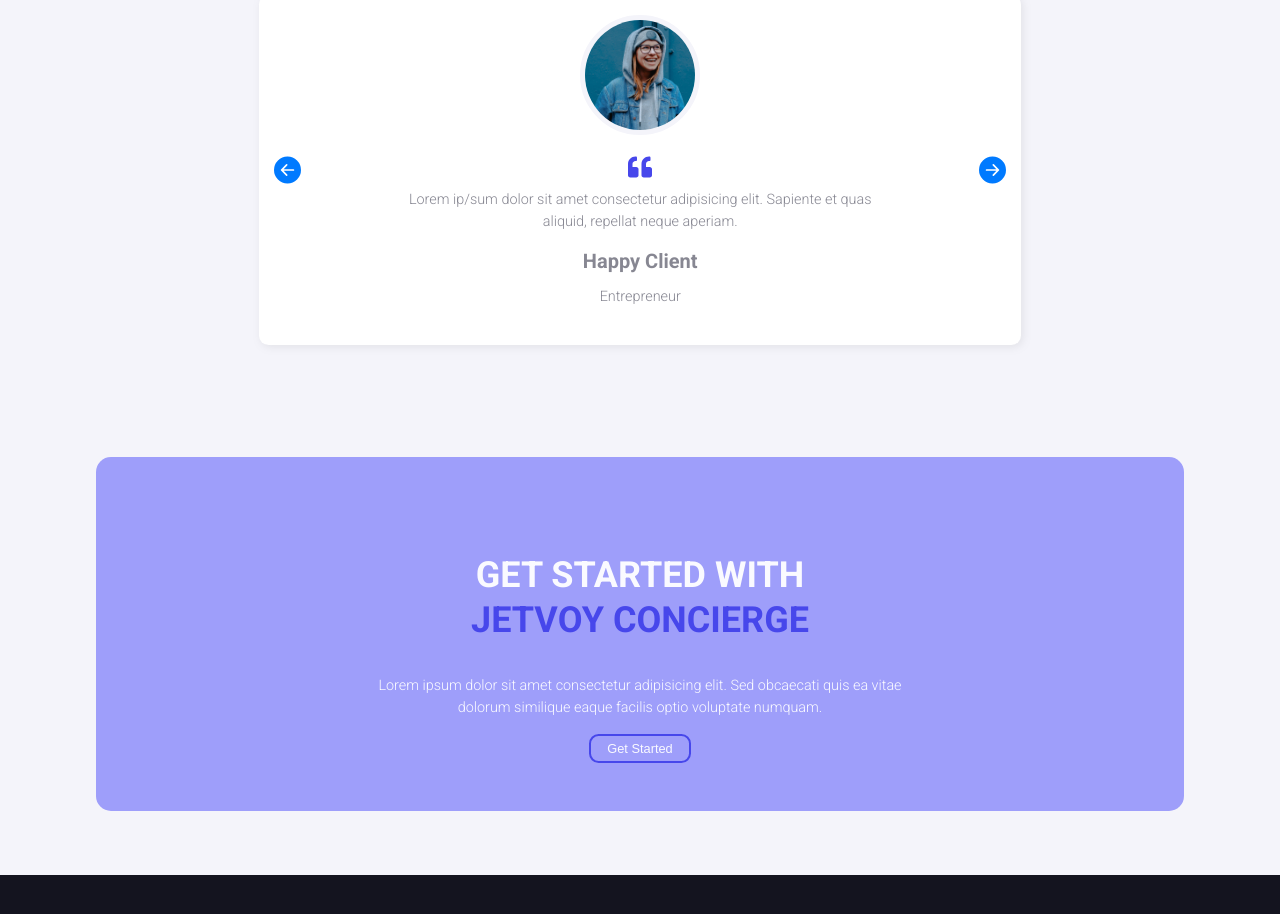
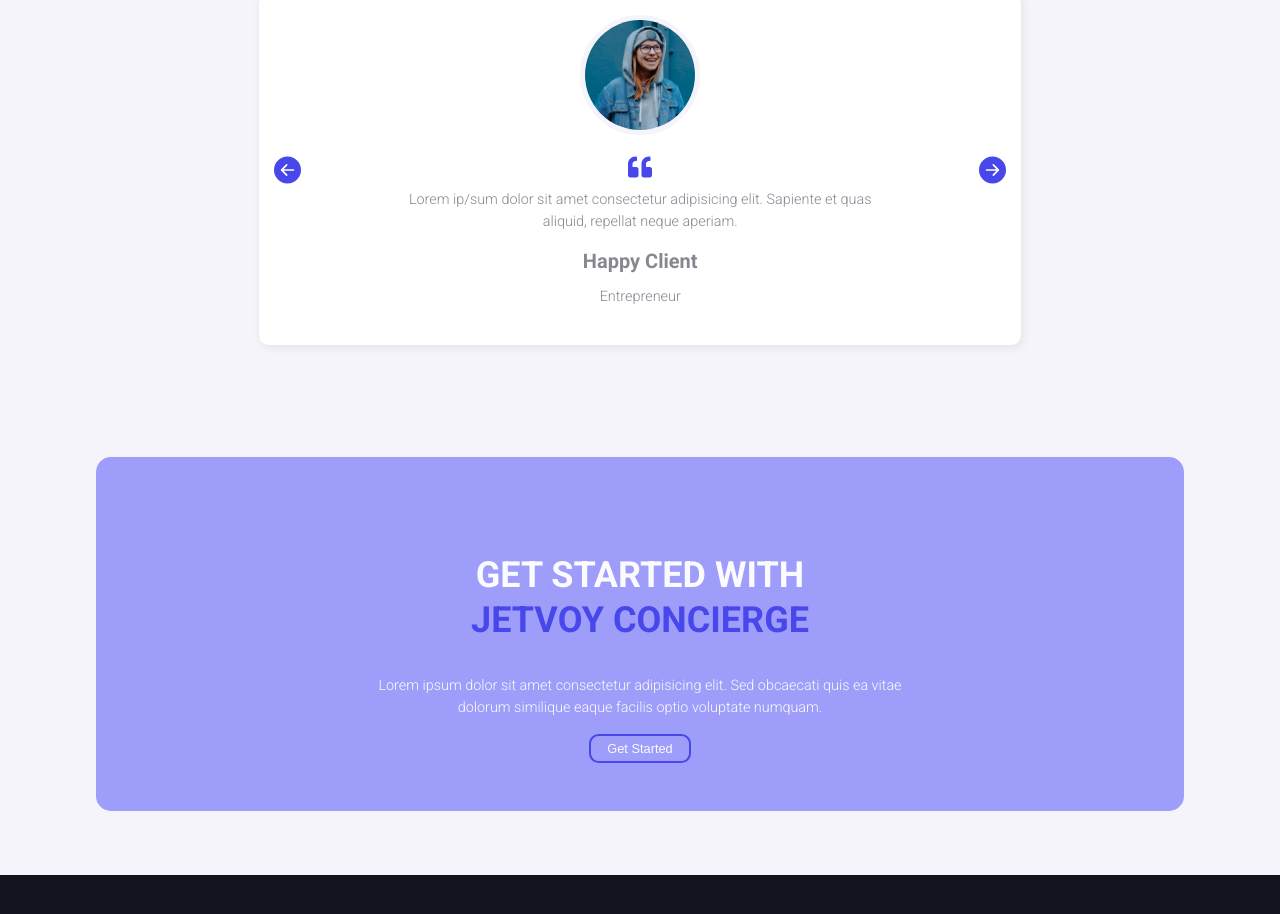
Before and after one commit to dicksonoche/concierge, a React (Vite) app: page / in a window 1280 px wide. Shown: the part 2918-3832 px from the top of the page. Built offline with nearby package versions, Linux system fonts and the light colour scheme.

Commit message:
navigation buttonns

```diff
--- a/src/components/Destinations/destinations.css
+++ b/src/components/Destinations/destinations.css
@@ -10,7 +10,7 @@
 .destinations-section .swiper-button-prev {
   color: var(--primary-color) !important;
   position: absolute !important;
-  top: 50% !important;
+  top: 50%;
 }
 .swiper-slide.swiper-slide-active {
   display: flex !important;
--- a/src/components/Testimonials/testimonials.css
+++ b/src/components/Testimonials/testimonials.css
@@ -27,6 +27,11 @@
   position: relative;
   transition: var(--transition);
   /* overflow: hidden; */
+}
+.testimonials-section .swiper-button-next,
+.testimonials-section .swiper-button-prev {
+  color: var(--primary-color) !important;
+  position: absolute !important;
 }
 .testimonials-card {
   text-align: center;
@@ -94,9 +99,8 @@
 @media (max-width: 480px) {
   .testimonials-section .swiper-button-next,
   .testimonials-section .swiper-button-prev {
-    color: var(--primary-color) !important;
-    position: absolute !important;
     bottom: 5% !important;
+    top: initial;
   }
   .testimonials-section .swiper-wrapper {
     padding-bottom: 2rem;
```
